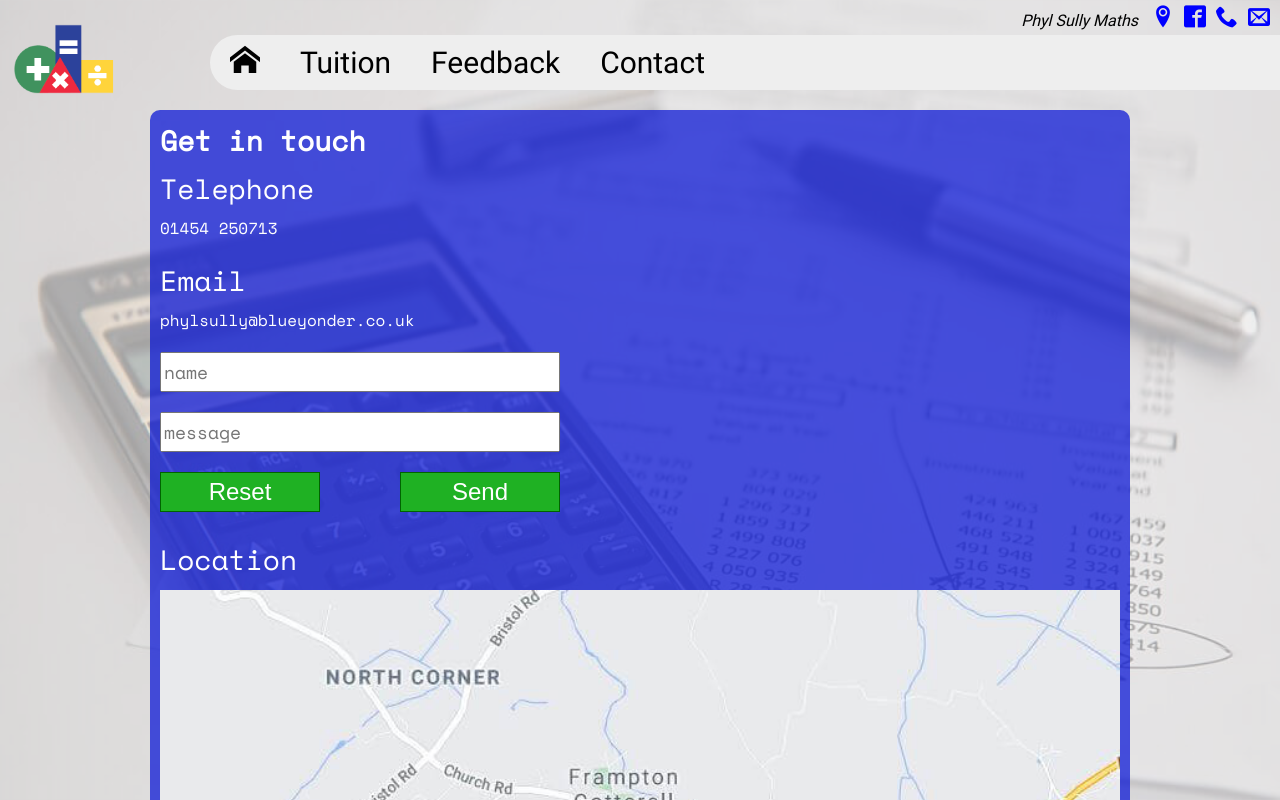
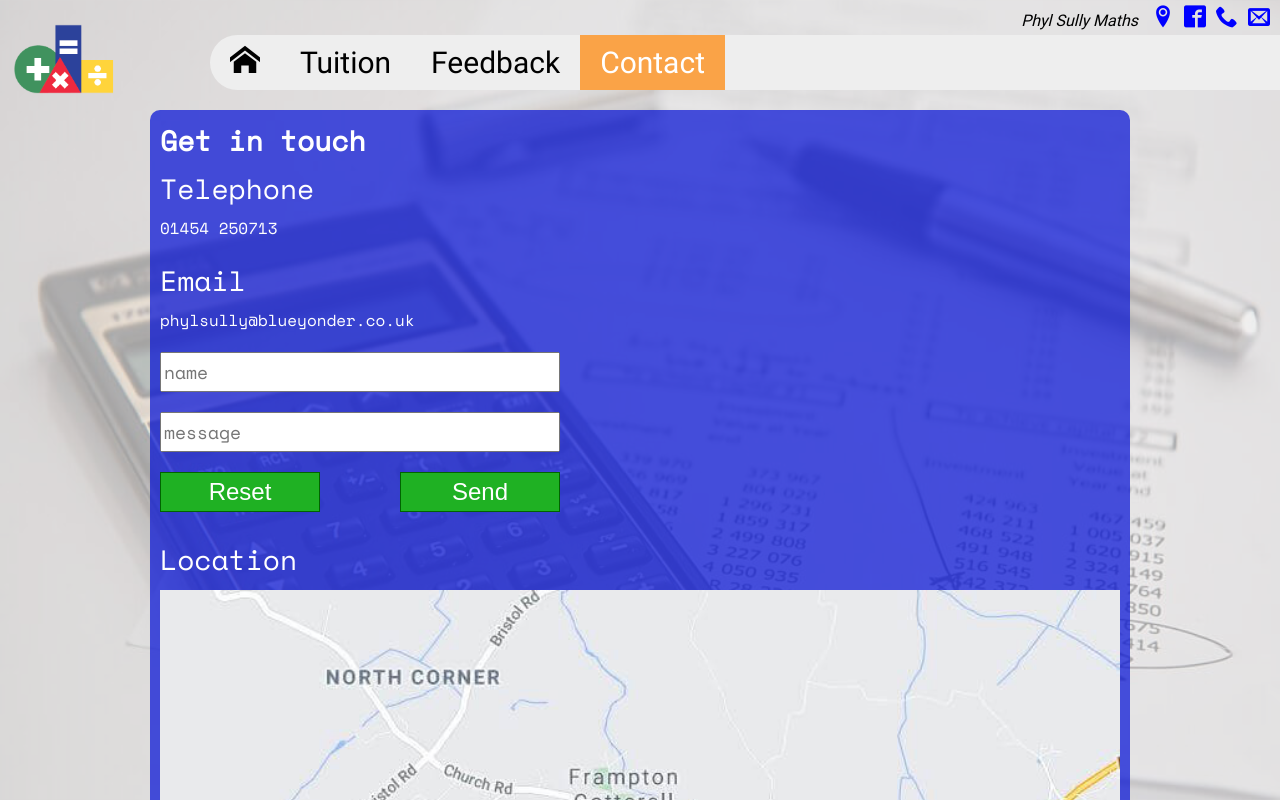
Before and after one commit to bealesd/PSullyTutor, an Angular app: page /contact in a window 1280 px wide. Shown: the top 800 px of the page. Built offline with nearby package versions, Linux system fonts and the light colour scheme.

Commit message:
Add menu highlight current page indicator.

```diff
--- a/src/app/home/home.component.html
+++ b/src/app/home/home.component.html
@@ -1,6 +1,9 @@
 <div class="container">
 
     <div class="home-container">
+
+        <!-- add carosel -->
+
         <div class="sub-heading">What We Do</div>
         <div class="text-box">
             <div class="number">
--- a/src/app/home/home.component.ts
+++ b/src/app/home/home.component.ts
@@ -1,4 +1,5 @@
 import { Component, OnInit } from '@angular/core';
+import { Router } from '@angular/router';
 
 @Component({
   selector: 'app-home',
@@ -7,7 +8,9 @@ import { Component, OnInit } from '@angular/core';
 })
 export class HomeComponent implements OnInit {
 
-  constructor() { }
+  constructor(router: Router) {
+    // router.navigate(['/home']);
+  }
 
   ngOnInit() {
   }
--- a/src/app/menu-bar/menu-bar.component.css
+++ b/src/app/menu-bar/menu-bar.component.css
@@ -89,7 +89,6 @@
 }
 
 .logo-container img:hover {
-    background-color: hotpink;
     cursor: pointer;
 }
 
@@ -142,6 +141,26 @@ img {
 }
 
 .menu-link:nth-of-type(4):hover {
+    background-color: var(--yellow);
+}
+
+.active-link{
+    color: white;
+}
+
+.home.active-link{
+    background-color: var(--green);
+}
+
+.tuition.active-link{
+    background-color: var(--red);
+}
+
+.testimonial.active-link{
+    background-color: var(--blue);
+}
+
+.contact.active-link{
     background-color: var(--yellow);
 }
 
--- a/src/app/menu-bar/menu-bar.component.html
+++ b/src/app/menu-bar/menu-bar.component.html
@@ -5,10 +5,10 @@
   </div>
 
   <div class="link-container">
-    <div class="menu-link home icon-home" [routerLink]="['/home']"></div>
-    <div class="menu-link tuition" [routerLink]="['/tuition']">Tuition</div>
-    <div class="menu-link testimonial" [routerLink]="['/testimonials']">Feedback</div>
-    <div class="menu-link contact" [routerLink]="['/contact']">Contact</div>
+    <div class="menu-link home icon-home" routerLink="/" routerLinkActive="active-link" [routerLinkActiveOptions]="{ exact: true }"></div>
+    <div class="menu-link tuition" [routerLink]="['/tuition']" routerLinkActive="active-link">Tuition</div>
+    <div class="menu-link testimonial" [routerLink]="['/testimonials']" routerLinkActive="active-link">Feedback</div>
+    <div class="menu-link contact" [routerLink]="['/contact']" routerLinkActive="active-link">Contact</div>
   </div>
 
   <div class="info-bar">
```
Also changed, not shown: src/app/menu-bar/menu-bar.component.ts (+11 -1 lines), 4 other files (tests, documents, lock files or other folders).
